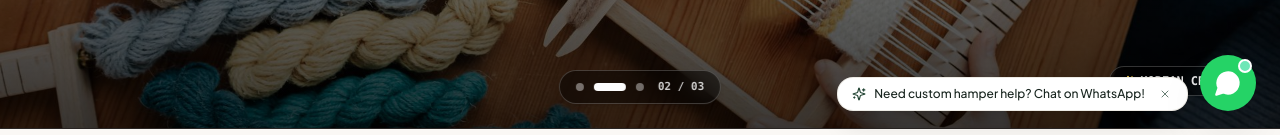
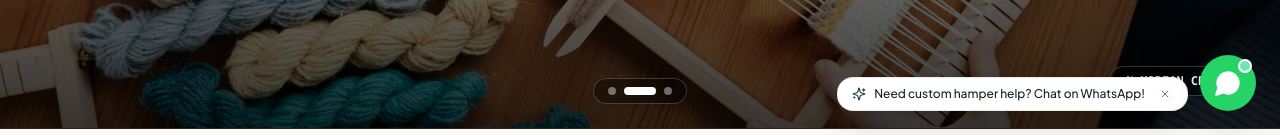
Before and after one commit to zenorixhq/bloom-craft, a Next.js app: page / in a window 1280 px wide. Shown: the part 665-800 px from the top of the page. Built offline with nearby package versions, Linux system fonts and the light colour scheme; no server answers; the database is empty; a web font is replaced by a local one.

Commit message:
fix(hero): remove bottom numbering (01 / 03) from hero carousel indicator

```diff
--- a/components/storefront/HeroEditorial.tsx
+++ b/components/storefront/HeroEditorial.tsx
@@ -277,7 +277,7 @@ export function HeroEditorial() {
       </button>
 
       {/* Centered Bottom Indicator Pill */}
-      <div className="absolute bottom-3 sm:bottom-6 left-1/2 -translate-x-1/2 z-30 flex items-center gap-2 sm:gap-2.5 bg-black/45 backdrop-blur-md px-3 py-1.5 sm:px-4 sm:py-2 rounded-full border border-white/20 shadow-md">
+      <div className="absolute bottom-3 sm:bottom-6 left-1/2 -translate-x-1/2 z-30 flex items-center gap-1.5 sm:gap-2 bg-black/40 backdrop-blur-md px-3 py-1.5 sm:px-3.5 sm:py-2 rounded-full border border-white/20 shadow-md">
         {slides.map((_, idx) => (
           <button
             key={idx}
@@ -291,9 +291,6 @@ export function HeroEditorial() {
             }`}
           />
         ))}
-        <span className="text-[10px] sm:text-[11px] font-mono text-white/80 font-semibold pl-1">
-          0{currentSlide + 1} / 0{slides.length}
-        </span>
       </div>
     </section>
   );
```
